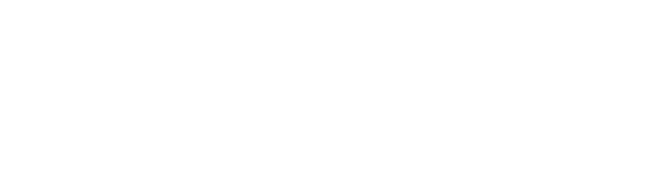
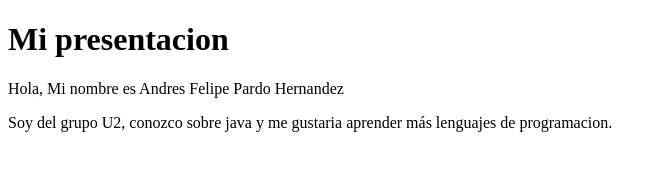
Before and after one commit to Ancreem/git-bash, a plain HTML site: page index.html in a window 1280 px wide. Shown: the whole page, without its empty margins (0-667 px from the left). Drawn offline with Linux system fonts and the light colour scheme.

Commit message:
feat: :sparkles: Se Agregó la informacion de la presentacion
Se agrega 2 contenedores, uno con el titulo y el otro con la presentacion

@Ancreem

```diff
--- a/index.html
+++ b/index.html
@@ -7,6 +7,19 @@
     <title>Presentacion</title>
 </head>
 <body>
+    <div class="container">
+        <div class="titulo">
+            <h1>Mi presentacion</h1>
+        </div>
+
+        <div class="presentacion">
+            <p>Hola, Mi nombre es Andres Felipe Pardo Hernandez</p>
+            <p>Soy del grupo U2, conozco sobre java y me gustaria aprender más lenguajes de programacion.
+            </p>
+        </div>
+
+    </div>
+
 
 </body>
 </html>
```
